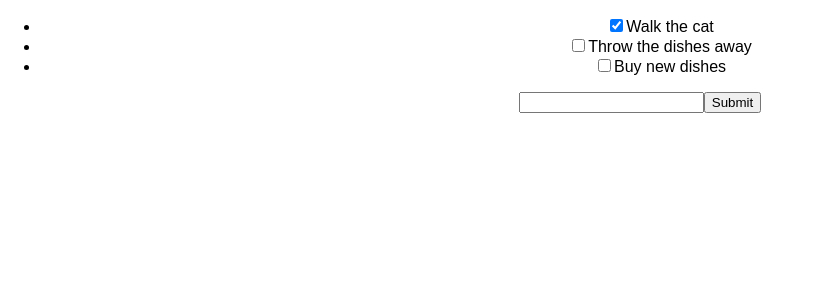
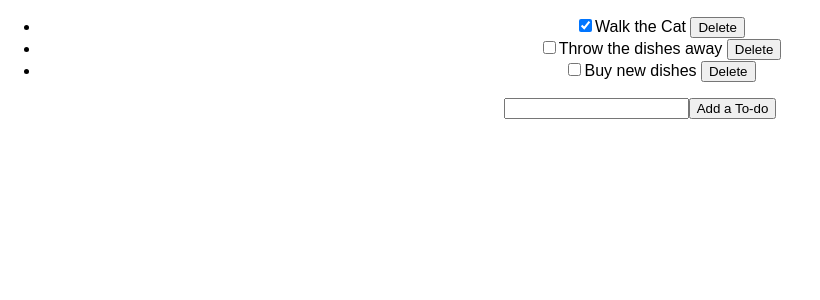
Before and after one commit to Jenniferm221/ReactApp, a React (Create React App) app: page / in a window 1280 px wide. Shown: the top 300 px of the page, without its empty margins (0-820 px from the left). Built offline with nearby package versions, Linux system fonts and the light colour scheme.

Commit message:
assignment react events working

```diff
--- a/src/App.js
+++ b/src/App.js
@@ -6,12 +6,14 @@ class App extends Component {
     super(props);
     this.state = {
       todos: [
-        { description: 'Walk the cat', isCompleted: true },
-        { description: 'Throw the dishes away', isCompleted: false },
-        { description: 'Buy new dishes', isCompleted: false }
+        { description: 'Walk the Cat ', isCompleted: true },
+        { description: 'Throw the dishes away ', isCompleted: false },
+        { description: 'Buy new dishes ', isCompleted: false }
       ],
       newTodoDescription: ''
     };
+  this.deleteTodo = this.deleteTodo.bind(this);
+
   }
 
   handleChange(e) {
@@ -32,18 +34,31 @@ class App extends Component {
     this.setState({ todos: todos });
   }
 
+ deleteTodo (id) {
+   const remainingToDos = this.state.todos.filter((todo, id) => {
+     return (todo.id !== id)
+   });
+
+   this.setState({ todos: remainingToDos})
+   console.log(id);
+
+ }
+
+
   render() {
     return (
       <div className="App">
       <ul>
         { this.state.todos.map( (todo, index) =>
-          <ToDo key={index} description={ todo.description } isCompleted={todo.isCompleted} toggleComplete={ () => this.toggleComplete(index) } />
-          )}
+          <ToDo key={index} description={ todo.description } isCompleted={todo.isCompleted} toggleComplete={ () => this.toggleComplete(index) } onDelete={ this.deleteTodo }
+          />
+        )}
       </ul>
       <form onSubmit={ (e) => this.handleSubmit(e) }>
         <input type="text" value={ this.state.newTodoDescription } onChange={ (e) => this.handleChange(e) } />
-        <input type="submit" />
+        <input type="submit" value="Add a To-do" />
       </form>
+
       </div>
     );
   }
--- a/src/components/ToDo.js
+++ b/src/components/ToDo.js
@@ -6,6 +6,7 @@ class ToDo extends Component {
       <li>
         <input type="checkbox" checked={ this.props.isCompleted} onChange={ this.props.toggleComplete } />
         <span>{ this.props.description }</span>
+        <button onClick={ (e) => this.props.onDelete(this.props.deleteTodo)}>Delete</button>
       </li>
     );
   }
```
